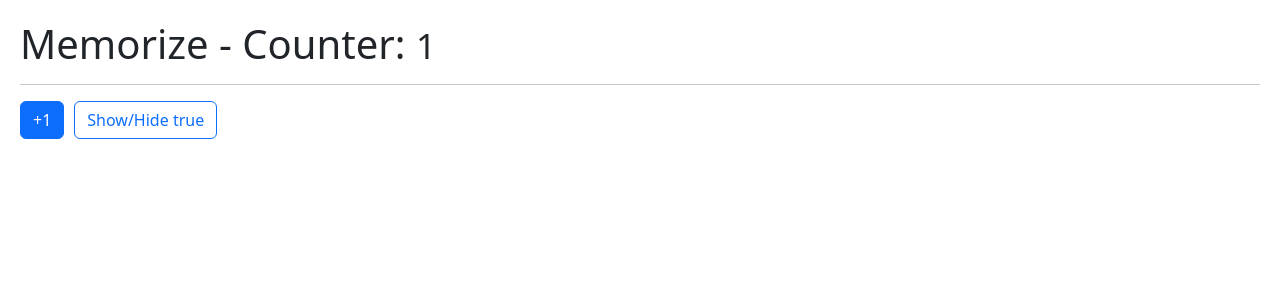
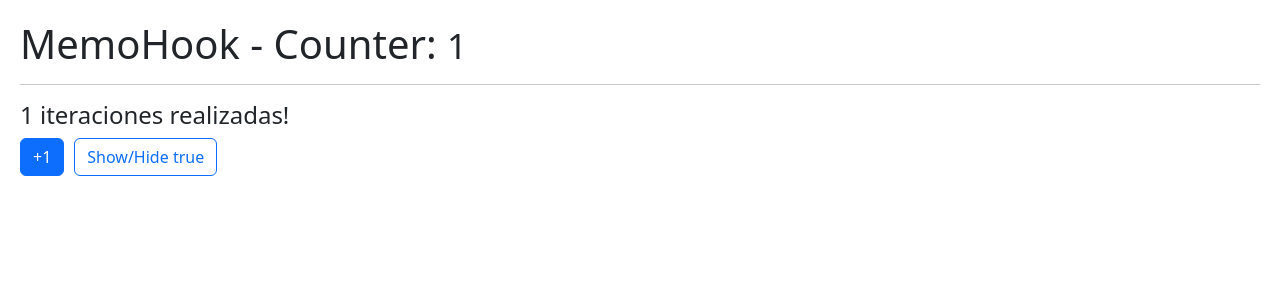
Before and after one commit to daviddiazh/Hooks-App-reactjs, a React (Vite) app: page / in a window 1280 px wide. Shown: the top 300 px of the page. Built offline with nearby package versions, Linux system fonts and the light colour scheme.

Commit message:
Playing with the useMemo hook

```diff
--- /dev/null
+++ b/src/06-memos/MemoHook.jsx
@@ -0,0 +1,41 @@
+import { useState, useMemo } from 'react';
+import { useCounter } from '../hooks';
+
+const heavyStuffy = ( iterationNumber = 100 ) => {
+    for(let i = 0; i < iterationNumber; i++){
+        console.log('Ahí vamos...');
+    }
+
+    return `${ iterationNumber } iteraciones realizadas!`;
+}
+
+export const MemoHook = () => {
+
+    const { counter, increment } = useCounter();
+    const [ show, setShow ] = useState(true);
+
+    const memorizedValue = useMemo( () => heavyStuffy(counter), [counter]);
+    // Con este Hook podemos memorizar un valor y evitar renderizados innecesarios que pueden ser pesados y que solo se haga ese renderizado cuando cambie el estado, ademas de poderle definir dependencias
+
+    return (
+        <>
+            <h1>MemoHook - Counter: <small>{ counter }</small></h1>
+            <hr />
+
+            <h4>{ memorizedValue }</h4>
+
+            <button
+                className='btn btn-primary'
+                onClick={ () => increment() } // Esta función la llamamos así porque tiene parametros entonces para que no escuche el evento sino que tome el parametro por defecto
+            >
+                +1
+            </button>
+            <button
+                className='btn btn-outline-primary'
+                onClick={ () => setShow( !show ) }
+            >
+                Show/Hide { JSON.stringify( show ) }
+            </button>
+        </>
+    )
+}
--- a/src/main.jsx
+++ b/src/main.jsx
@@ -7,11 +7,12 @@
 // import { MultipleCustomHooks } from './03-examples/MultipleCustomHooks';
 // import { FocusInput } from './04-useRef/FocusInput';
 // import { Layout } from './05-useLayouEffect/Layout';
-import { Memorize } from './06-memos/Memorize';
+// import { Memorize } from './06-memos/Memorize';
+import { MemoHook } from './06-memos/MemoHook';
 import './index.css';
 
 ReactDOM.createRoot(document.getElementById('root')).render(
   <React.StrictMode>
-    <Memorize />
+    <MemoHook />
   </React.StrictMode>
 )
```
